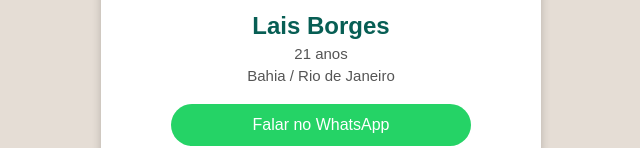
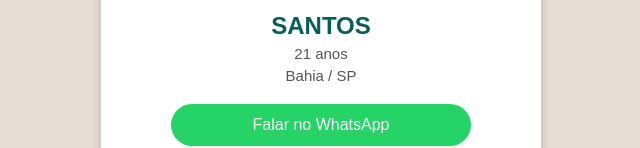
Before and after one commit to ramonie08/acesso04, a plain HTML site: page index.html in a window 1280 px wide. Shown: the part 394-542 px from the top of the page, without its empty margins (319-959 px from the left). Drawn offline with Linux system fonts and the light colour scheme.

Commit message:
Update index.html

```diff
--- a/index.html
+++ b/index.html
@@ -3,7 +3,7 @@
 <head>
   <meta charset="UTF-8">
   <meta name="viewport" content="width=device-width, initial-scale=1.0">
-  <title>Lais Borges - WhatsApp</title>
+  <title>LALA - WhatsApp</title>
   <style>
     body {
       font-family: Arial, sans-serif;
@@ -90,20 +90,21 @@
 
   <div class="container">
     <div class="profile">
-      <img src="https://i.postimg.cc/L6fd6QdH/Imagem-do-Whats-App-de-2025-06-11-s-01-41-37-c17cb9b5.jpg" alt="Lais Borges">
+      <img src="https://i.postimg.cc/zDKV8sP5/Imagem-do-Whats-App-de-2025-07-16-s-11-08-57-0cb04b60.jpg" alt="Lais Borges">
       <div class="online-indicator"></div>
     </div>
 
-    <h2>Lais Borges</h2>
+    <h2>SANTOS </h2>
     <p>21 anos</p>
-    <p>Bahia / Rio de Janeiro</p>
+    <p>Bahia / SP</p>
 
     <button class="btn-whatsapp" onclick="redirecionarWhatsApp()">Falar no WhatsApp</button>
   </div>
 
   <script>
     const numerosWhatsApp = [
-      '557388158779',  // Número secundário
+      '557391312463',  // Número secundário
+      '557391352960', //  Número primeiro
     ];
 
     function redirecionarWhatsApp() {
```
